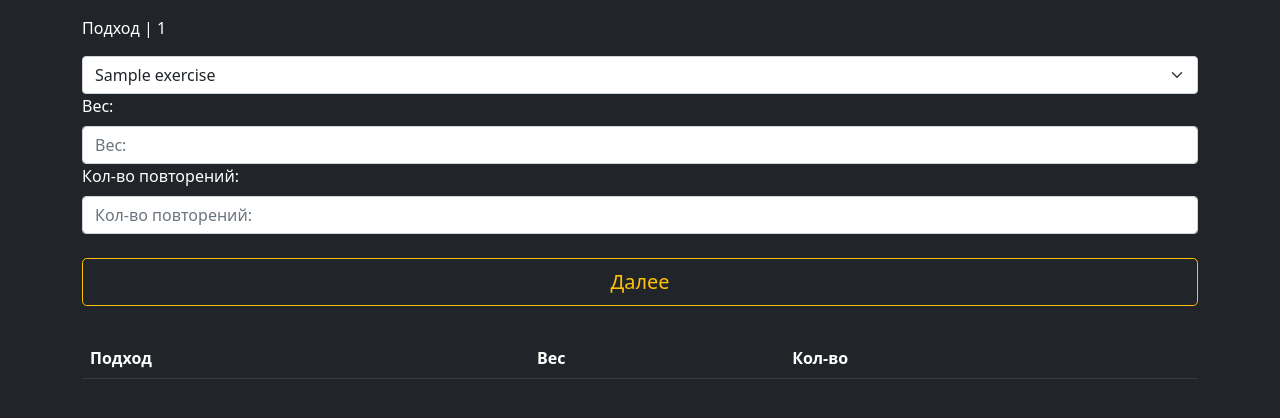
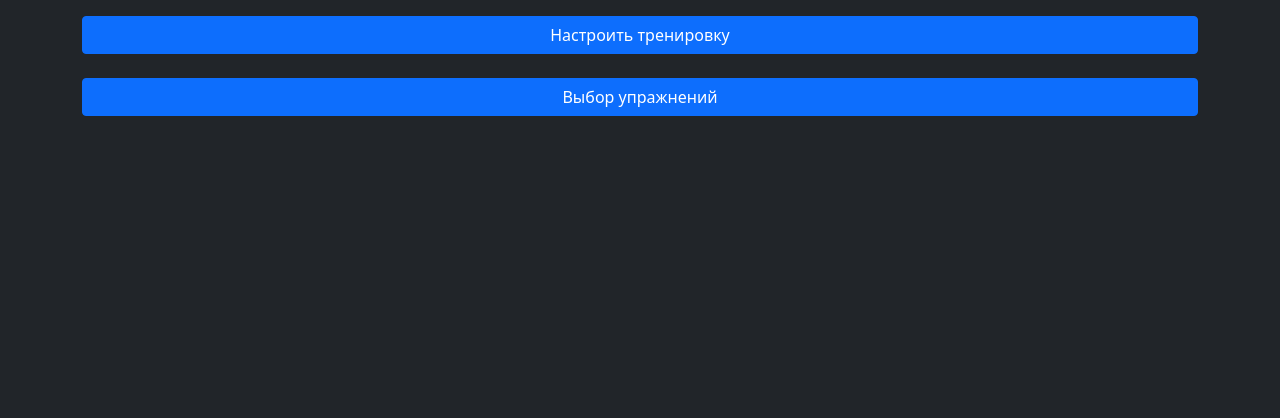
Before and after one commit to AlexnaderMishin/GymAPI, a PHP site: page /front/workout.php in a window 1280 px wide. Shown: the part 56-474 px from the top of the page. Run offline with PHP 8.4, Linux system fonts and the light colour scheme; tables that the repository leaves empty or names only in its code hold one stand-in row (values such as "Sample post"); lists and menus that the app fills with data are empty.

Commit message:
настройка тренировки и вывод упражнений

```diff
--- a/front/workout.php
+++ b/front/workout.php
@@ -6,41 +6,74 @@ include '../back/connect.php';
 
 <div class="container-fluid p-3 mb-2 d-flex align-items-center justify-content-center">
 <!-- форма для заполнения -->
+
+<!-- Настройка тренировки -->
+<!-- Создание программы тренировки -->
+
+
+    <!-- счётчик выполненых подходов -->
 <div class="container">
-    <!-- счётчик выполненых подходов -->
-    <p id="counterField">Подход | 1</p>
+<div class="d-grid gap-2">
+   <button class="btn btn-primary" type="button" data-bs-toggle="collapse" data-bs-target="#collapseSettings" aria-expanded="false" aria-controls="collapseSettings">
+    Настроить тренировку
+  </button>
+</div>
+<div class="collapse" id="collapseSettings">
+  <div class="card card-body bg-dark text-white">
+       <!-- название / описание -->
+        <label for="exercise" class="form-label">Название:</label>
+        <input type="text" class="form-control" id="exercise" name="exercise"/>
+        <label for="description" class="form-label">Описания тренировки:</label>
+        <input type="text" class="form-control" id="description" name="exercise"/><br>
+        <!-- Таймер отдыха -->
+        <label for="customRange3" class="form-label">Укажите время отдыха между подходами:</label>
+        <input type="range" class="form-range" min="0" max="300" step="10" id="customRange3">
+        <span id="slider_value"></span>
+        <!-- кнопка -->
+        <div class="d-grid gap-2">
+            <p id="textInfo"></p>
+            <button type="button" class="btn btn-outline-warning btn-lg" onclick="sendEx()" id="counter">Подтвердить настройки</button><br>
+        </div>
+  </div>
+</div><br>
+<div class="d-grid gap-2">
+   <button class="btn btn-primary" type="button" data-bs-toggle="collapse" data-bs-target="#collapseMuscleGroups" aria-expanded="false" aria-controls="collapseMuscleGroups">
+    Выбор упражнений
+  </button>
+</div>
+<div class="collapse" id="collapseMuscleGroups">
+  <div class="card card-body bg-dark text-white">
 
-    <!-- вывысти список упржанений -->
-
-    <select class="form-select" aria-label="Default select example" id="exercise">
+  <select class="form-select" aria-label="Default select example" id="groups">
+  <option value="">Выберите группу мышц:</option>
     <?php
-                  $stmt = $pdo->query("SELECT * FROM `exercises`");
+                  $stmt = $pdo->query("SELECT * FROM `Muscle_group`");
                   while($row = $stmt->fetch()){
-                  echo '<option value="'.$row['id'].'">'.$row['title'].'</option>';
+                  echo '<option value="'.$row['id'].'">'.$row['desk'].'</option>';
                   }
+                 $title = $row['id'];
+                 global $title;
     ?>
-    </select>
-    <!-- вес -->
-    <label for="weight" class="form-label">Вес:</label>
-    <input type="number" id="weight" class="form-control" placeholder="Вес:"/>
-    <!-- <input type="text" id="weight"> -->
-    <!-- кол-во -->
-
-    <!-- <input type="text" id="count"> -->
-    <label for="count" class="form-label">Кол-во повторений:</label>
-    <input type="number" id="count" class="form-control" placeholder="Кол-во повторений:"/><br>
-    <!-- кнопка отправки -->
-    <div class="d-grid gap-2">
-    <button type="button" class="btn btn-outline-warning btn-lg" onclick="sendStat()" id="counter">Далее</button><br>
-    </div>
+    </select><br>
+    <!-- список упражнений -->
     <table class="table table-dark table-hover" id="tableResult">
         <tr>
-            <th>Подход</th>
-            <th>Вес</th>
-            <th>Кол-во</th>
+            <th>№</th>
+            <th>Название</th>
+
+            <th>Добавить</th>
         </tr>
 
     </table>
+
+        <!-- кнопка -->
+        <div class="d-grid gap-2">
+            <p id="textInfo"></p>
+            <button type="button" class="btn btn-outline-warning btn-lg" onclick="sendEx()" id="counter">Подтвердить настройки</button><br>
+        </div>
+  </div>
+</div>
+
 </div>
 
 
@@ -48,81 +81,134 @@ include '../back/connect.php';
 
 
 <script>
-    //счётчик подходов
-    var counterVal = 0;
-    //функция отправки
-    function sendStat(){
-        //получение данных из полей
-        var exercise = $('#exercise').val();
-        var weight = $('#weight').val();
-        var count = $('#count').val();
-        //перменные статусы для сравнения
-        var weightStat = 0;
-        var countStat = 0;
 
-       //регулярное выражения для валидации веса и повторений
-        var weightRegex = /^[1-9]{1,3}$/;
-        var countRegex = /^[1-9]{1,3}$/;
-        //валидация полей
-        if(weightRegex.exec(weight) == null){
-            $('#weight').css("color" , "red");
-            $('#weight').css("border-color" , "red");
-            var weightStat = 0;
-        }else{
-            $('#weight').css("color" , "green");
-            $('#weight').css("border-color" , "green");
-            var weightStat = 1;
-        }
-        if(countRegex.exec(count) == null){
-            $('#count').css("color" , "red");
-            $('#count').css("border-color" , "red");
-            var countStat = 0;
-        }else{
-            $('#count').css("color" , "green");
-            $('#count').css("border-color" , "green");
-            var countStat = 1;
-        }
-        //объект для отправки
-        var toServer = {
-            exercise: exercise,
-            weight : weight,
-            count : count,
+$(document).on('input', '#customRange3', function() {
+    $('#slider_value').html( $(this).val() + ' секунд' );
+});
+
+$( "#groups" ).click(function() {
+    var group = $('#groups').val();
+
+    var toServer = {
+        group: group,
+
           }
           //формирование json строки
           var JSONToServer = JSON.stringify(toServer);
-            //условие отправки
-            if(weightStat && countStat == 1 ){
-            //обновление счётчика подхода
-            updateDisplay(++counterVal);
-            function updateDisplay(val) {
-            document.getElementById("counterField").innerHTML = ("Подход | " + ++val);
-            }
-            //Отправка данных
-            $.ajax({
+
+     $.ajax({
               url: '/back/work.php',
               type: 'post',
               data: 'data=' + JSONToServer,
               success: function(response){
                 //если ОК, обновить данные в таблице подходов
-                $('#tableResult').append('<tr class="child"><th>'+ counterVal +'</th><th>'+ weight +'</th><th>'+ count +'</th></tr>');
+
                   //проверка
                   console.log('Данные отправлены!');
-                  console.log(response["message"]);
+                  console.log(response['message']);
+                  var exercise = response['exercise'];
+
+                  // console.log(exercise);
+                  exercise.forEach((element, index, array) => {
+                  $('#tableResult').append('<tr class="child"><th>'+ element.id +'</th><th>'+ element.title +'</th><th>'+ element.description +'</th></tr>');
+                  console.log(element.title); // 100, 200, 300
+                  });
+                //   $('#tableResult').append('<tr class="child"><th>'+ counterVal +'</th><th>'+ weight +'</th><th>'+ count +'</th></tr>');
               },
               error: function(response){
-                  console.log(response["message"]);
+                  console.log("error");
+                  console.log(response['message']);
               }
             });
-            }
+
           //конец функции
-          }
+
+console.log(group);
+});
 
 
-        // сброс счётчкика
+
+
+
+
+
+
+
+    //счётчик подходов
+    // var counterVal = 0;
+    // //функция отправки
+    // function sendStat(){
+    //     //получение данных из полей
+    //     var exercise = $('#exercise').val();
+    //     var weight = $('#weight').val();
+    //     var count = $('#count').val();
+    //     //перменные статусы для сравнения
+    //     var weightStat = 0;
+    //     var countStat = 0;
+
+    //    //регулярное выражения для валидации веса и повторений
+    //     var weightRegex = /^[1-9]{1,3}$/;
+    //     var countRegex = /^[1-9]{1,3}$/;
+    //     //валидация полей
+    //     if(weightRegex.exec(weight) == null){
+    //         $('#weight').css("color" , "red");
+    //         $('#weight').css("border-color" , "red");
+    //         var weightStat = 0;
+    //     }else{
+    //         $('#weight').css("color" , "green");
+    //         $('#weight').css("border-color" , "green");
+    //         var weightStat = 1;
+    //     }
+    //     if(countRegex.exec(count) == null){
+    //         $('#count').css("color" , "red");
+    //         $('#count').css("border-color" , "red");
+    //         var countStat = 0;
+    //     }else{
+    //         $('#count').css("color" , "green");
+    //         $('#count').css("border-color" , "green");
+    //         var countStat = 1;
+    //     }
+    //     //объект для отправки
+    //     var toServer = {
+    //         exercise: exercise,
+    //         weight : weight,
+    //         count : count,
+    //       }
+    //       //формирование json строки
+    //       var JSONToServer = JSON.stringify(toServer);
+    //         //условие отправки
+    //         if(weightStat && countStat == 1 ){
+    //         //обновление счётчика подхода
+    //         updateDisplay(++counterVal);
+    //         function updateDisplay(val) {
+    //         document.getElementById("counterField").innerHTML = ("Подход | " + ++val);
+    //         }
+    //         //Отправка данных
+    //         $.ajax({
+    //           url: '/back/work.php',
+    //           type: 'post',
+    //           data: 'data=' + JSONToServer,
+    //           success: function(response){
+    //             //если ОК, обновить данные в таблице подходов
+    //             $('#tableResult').append('<tr class="child"><th>'+ counterVal +'</th><th>'+ weight +'</th><th>'+ count +'</th></tr>');
+    //               //проверка
+    //               console.log('Данные отправлены!');
+    //               console.log(response["message"]);
+    //           },
+    //           error: function(response){
+    //               console.log(response["message"]);
+    //           }
+    //         });
+    //         }
+    //       //конец функции
+    //       }
+
+
+    //   сброс счётчкика
 //     function resetCounter() {
 //     counterVal = 0;
 //     updateDisplay(counterVal);
-// }
+// } -->
 
 </script>
 
```
Also changed, not shown: back/work.php (+25 -23 lines), image/icons8.png (added).
